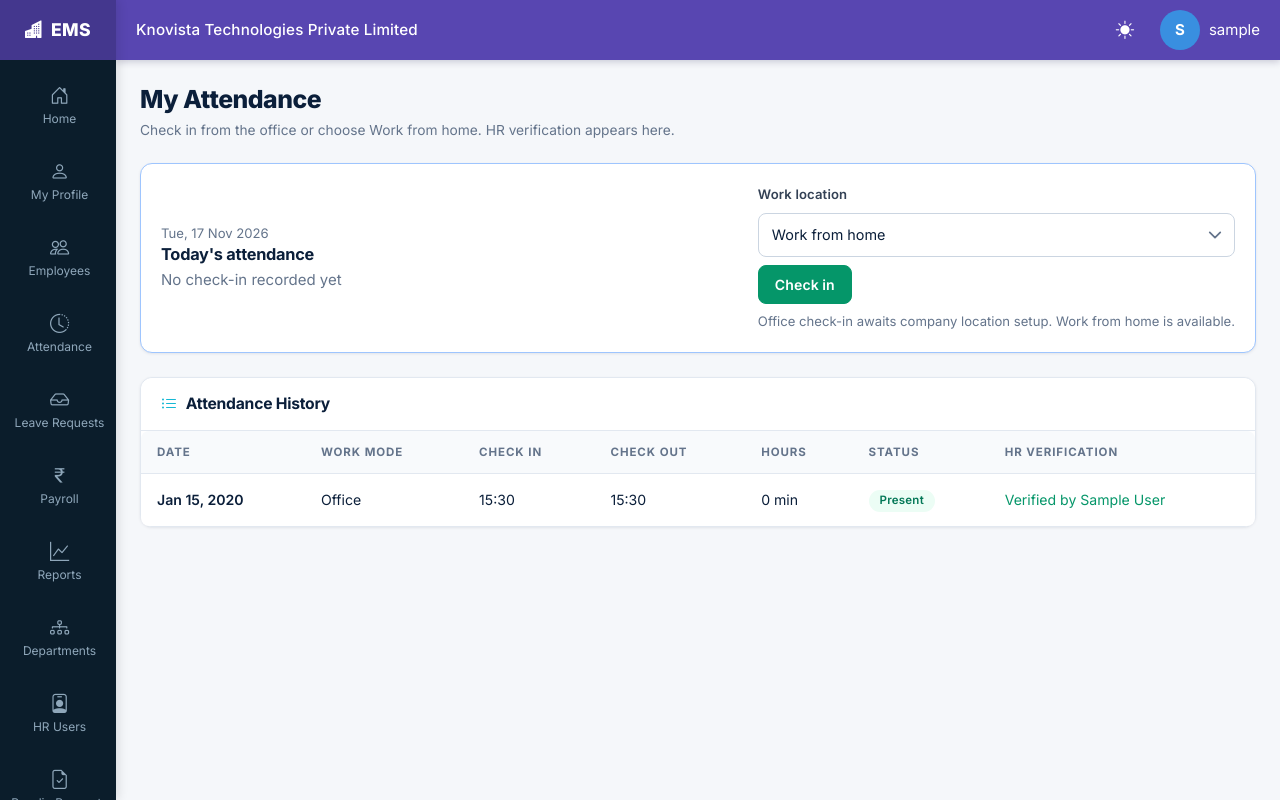
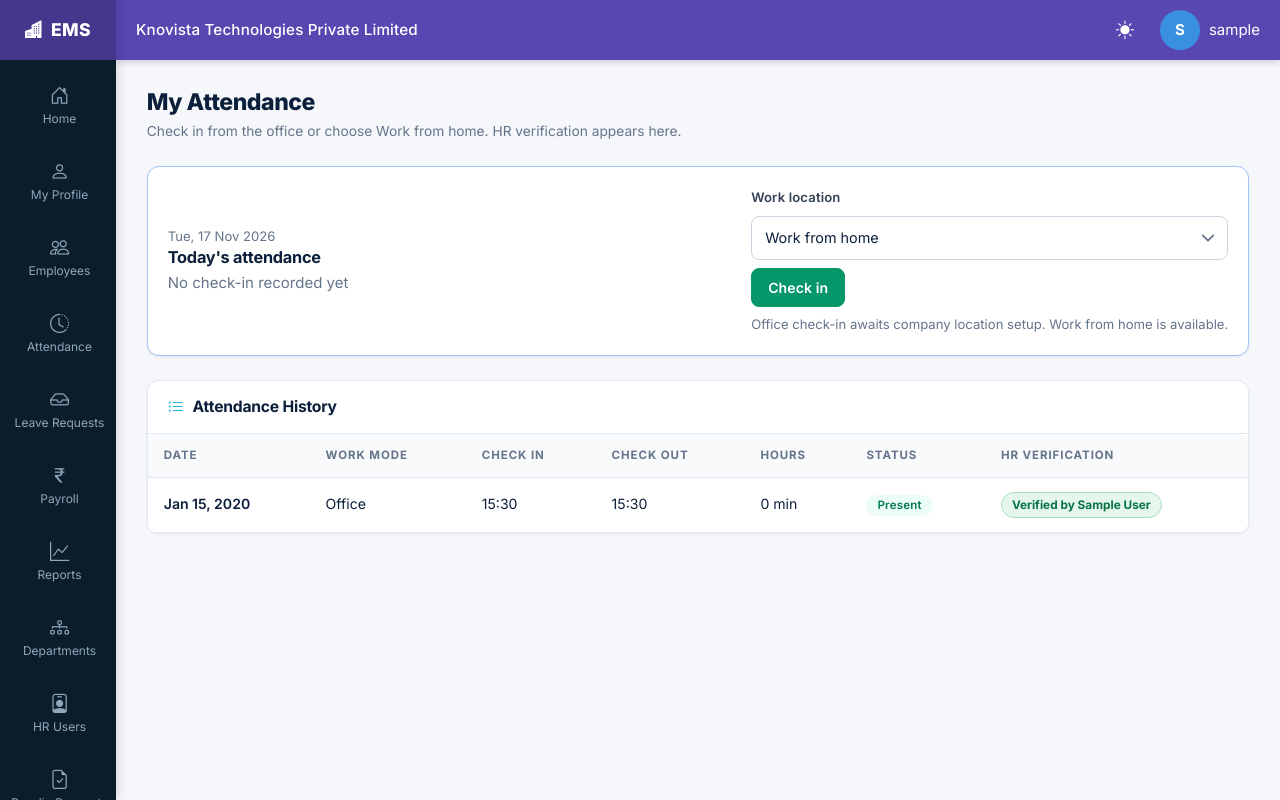
Before and after one commit to neethusanto/HRM_MANAGEMENT, a Django app: page /dashboard/my-attendance/ in a window 1280 px wide. Run offline with Django 5.2, Linux system fonts and the light colour scheme; a user stored in the database is signed in; tables that the repository leaves empty hold one stand-in row (values such as "Sample post").

Commit message:
Align application pages and standardize review states

```diff
--- a/Ems_app/templates/employee/_attendance_clock.html
+++ b/Ems_app/templates/employee/_attendance_clock.html
@@ -14,7 +14,7 @@
         <div class="text-muted">No check-in recorded yet</div>
       {% endif %}
       {% if clock_attendance %}
-        <div class="small mt-1">HR status: {% if clock_attendance.is_verified %}<span class="text-success fw-semibold">Verified</span>{% else %}<span class="text-warning-emphasis">Awaiting verification</span>{% endif %}</div>
+        <div class="small mt-2 d-flex align-items-center gap-2 flex-wrap">HR review: {% if clock_attendance.is_verified %}<span class="status-chip status-approved">Verified</span>{% else %}<span class="status-chip status-pending">Awaiting verification</span>{% endif %}</div>
       {% endif %}
     </div>
     <div>
--- a/Ems_app/templates/employee/attendance.html
+++ b/Ems_app/templates/employee/attendance.html
@@ -27,7 +27,7 @@
             <td>{{ att.check_out|date:"H:i"|default:"—" }}</td>
             <td>{{ att.working_hours }}</td>
             <td><span class="badge {% if att.status == 'present' %}bg-success{% elif att.status == 'absent' %}bg-danger{% elif att.status == 'late' %}bg-warning text-dark{% else %}bg-info{% endif %}">{{ att.get_status_display }}</span></td>
-            <td>{% if att.is_verified %}<span class="text-success">Verified{% if att.verified_by %} by {{ att.verified_by.get_full_name|default:att.verified_by.username }}{% endif %}</span>{% else %}<span class="text-warning-emphasis">Pending</span>{% endif %}</td>
+            <td>{% if att.is_verified %}<span class="status-chip status-approved">Verified{% if att.verified_by %} by {{ att.verified_by.get_full_name|default:att.verified_by.username }}{% endif %}</span>{% else %}<span class="status-chip status-pending">Pending verification</span>{% endif %}</td>
           </tr>
           {% empty %}
           <tr><td colspan="7" class="text-center text-muted py-4">No attendance records yet.</td></tr>
--- a/Ems_app/templates/employee/attendance_calendar.html
+++ b/Ems_app/templates/employee/attendance_calendar.html
@@ -38,7 +38,7 @@
       <div class="calendar-day {% if not cell.in_month %}outside{% endif %} {% if cell.date == today %}today{% endif %}">
         <div class="d-flex justify-content-between align-items-center">
           <strong>{{ cell.date|date:"j" }}</strong>
-          {% if cell.attendance %}<span class="badge {% if cell.attendance.is_verified %}bg-success{% else %}bg-warning text-dark{% endif %}" title="{% if cell.attendance.is_verified %}Verified{% else %}Awaiting HR verification{% endif %}">{% if cell.attendance.is_verified %}OK{% else %}Pending{% endif %}</span>{% endif %}
+          {% if cell.attendance %}<span class="status-chip {% if cell.attendance.is_verified %}status-approved{% else %}status-pending{% endif %}" title="{% if cell.attendance.is_verified %}Verified{% else %}Awaiting HR verification{% endif %}">{% if cell.attendance.is_verified %}Verified{% else %}Pending{% endif %}</span>{% endif %}
         </div>
         {% if cell.attendance %}
           <div class="calendar-detail small mt-2">
--- a/Ems_app/templates/employee/salary_list.html
+++ b/Ems_app/templates/employee/salary_list.html
@@ -43,7 +43,7 @@
                                     <i class="bi bi-file-earmark-pdf"></i> PDF
                                 </a>
                                 {% elif salary.payslip_request.status == 'pending' %}
-                                    <span class="badge bg-warning text-dark">Request pending</span>
+                                    <span class="status-chip status-pending">Request pending</span>
                                 {% else %}
                                     <form method="post" action="{% url 'Ems_app:payslip_request_create' salary.pk %}" class="d-inline">
                                         {% csrf_token %}
--- a/Ems_app/templates/hr/attendance_list.html
+++ b/Ems_app/templates/hr/attendance_list.html
@@ -316,7 +316,7 @@
                             {% if att.is_verified %}
                                 <small class="text-success">Verified{% if att.verified_by %} by {{ att.verified_by.get_full_name|default:att.verified_by.username }}{% endif %}</small>
                             {% else %}
-                                <small class="text-warning-emphasis">Pending verification</small>
+                                <span class="status-chip status-pending">Pending verification</span>
                             {% endif %}
                         </td>
                         <td class="text-end action-buttons">
--- a/Ems_app/templates/hr/employee_monthly_attendance.html
+++ b/Ems_app/templates/hr/employee_monthly_attendance.html
@@ -251,7 +251,7 @@
                             <td>{{ lv.start_date|date:"d-m-Y" }}</td>
                             <td>{{ lv.end_date|date:"d-m-Y" }}</td>
                             <td>
-                                <span class="badge {% if lv.status == 'pending' %}bg-warning{% elif lv.status == 'approved' %}bg-success{% else %}bg-danger{% endif %}">
+                                <span class="status-chip status-{{ lv.status }}">
                                     {{ lv.get_status_display }}
                                 </span>
                             </td>
--- a/Ems_app/templates/hr/leave_list.html
+++ b/Ems_app/templates/hr/leave_list.html
@@ -47,7 +47,7 @@
                                 {% if leave.review_response %}<small class="leave-list-reply"><i class="bi bi-chat-left-text me-1"></i>{{ leave.review_response|truncatechars:70 }}</small>{% endif %}
                             </td>
                             <td>
-                                <span class="badge {% if leave.status == 'pending' %}bg-warning{% elif leave.status == 'approved' %}bg-success{% else %}bg-danger{% endif %}">
+                                <span class="status-chip status-{{ leave.status }}">
                                     {{ leave.get_status_display }}
                                 </span>
                             </td>
--- a/Ems_app/templates/hr/payslip_requests.html
+++ b/Ems_app/templates/hr/payslip_requests.html
@@ -16,7 +16,7 @@
           <td>{{ item.salary.employee.department|default:"—" }}</td>
           <td>{{ item.salary.salary_month|date:"F Y" }}</td>
           <td>{{ item.requested_at|date:"d M Y, H:i" }}</td>
-          <td><span class="badge {% if item.status == 'approved' %}bg-success{% elif item.status == 'rejected' %}bg-danger{% else %}bg-warning text-dark{% endif %}">{{ item.get_status_display }}</span></td>
+          <td><span class="status-chip status-{{ item.status }}">{{ item.get_status_display }}</span></td>
           <td>
             {% if item.status == 'pending' %}
             <form method="post" action="{% url 'Ems_app:payslip_request_review' item.pk 'approve' %}" class="d-flex flex-column gap-2">
--- a/static/css/theme.css
+++ b/static/css/theme.css
@@ -765,8 +765,10 @@ html, body {
 .app-workspace { min-height: 100vh; margin-left: 116px; }
 .app-topbar {
     min-height: 60px;
-    position: sticky;
+    position: fixed;
     top: 0;
+    left: 116px;
+    right: 0;
     z-index: 1035;
     display: flex;
     align-items: center;
@@ -776,8 +778,8 @@ html, body {
     background: #5846b1;
     box-shadow: 0 2px 7px rgba(24, 20, 68, .2);
 }
-.topbar-company { font-size: .95rem; font-weight: 500; letter-spacing: .01em; }
-.topbar-actions { display: flex; align-items: center; gap: 16px; margin-left: auto; }
+.topbar-company { min-width: 0; overflow: hidden; text-overflow: ellipsis; white-space: nowrap; font-size: .95rem; font-weight: 500; letter-spacing: .01em; }
+.topbar-actions { display: flex; align-items: center; flex: 0 0 auto; gap: 16px; margin-left: auto; }
 .topbar-theme-toggle,
 .sidebar-toggle {
     width: 38px;
@@ -819,6 +821,79 @@ html, body {
 .sidebar-toggle { display: none; }
 .sidebar-backdrop { display: none; }
 .guest-workspace { margin-left: 0; }
+.app-workspace:not(.guest-workspace) { padding-top: 60px; }
+.app-main > .container-fluid {
+    width: 100%;
+    max-width: 1680px;
+    margin-inline: auto;
+    padding-inline: clamp(16px, 2.4vw, 40px) !important;
+}
+.app-main > .container-fluid.py-4 { padding-top: 28px !important; padding-bottom: 40px !important; }
+.app-main > .container-fluid.pt-3 { padding-top: 14px !important; padding-bottom: 0 !important; }
+.page-header { align-items: center; margin-bottom: 24px; gap: 16px 24px; }
+.page-header h2 { font-size: clamp(1.3rem, 1.8vw, 1.65rem); line-height: 1.25; }
+.page-header p { max-width: 760px; line-height: 1.55; }
+
+/* Consistent review state across attendance, leave, and payroll pages. */
+.status-chip,
+.leave-status {
+    display: inline-flex;
+    align-items: center;
+    justify-content: center;
+    gap: 5px;
+    width: fit-content;
+    padding: 5px 10px;
+    border: 1px solid transparent;
+    border-radius: 999px;
+    font-size: .74rem;
+    font-weight: 700;
+    line-height: 1.2;
+    white-space: nowrap;
+}
+.status-pending,
+.leave-status-pending,
+.badge.bg-warning {
+    color: #8a4b08 !important;
+    background: #fff4d6 !important;
+    border-color: #f3d58c !important;
+}
+.status-approved,
+.leave-status-approved {
+    color: #087443 !important;
+    background: #e5f7ed !important;
+    border-color: #a8dfbd !important;
+}
+.status-rejected,
+.leave-status-rejected {
+    color: #a52727 !important;
+    background: #fdeaea !important;
+    border-color: #f2baba !important;
+}
+.status-neutral {
+    color: #475569 !important;
+    background: #eef2f6 !important;
+    border-color: #d6dee8 !important;
+}
+[data-theme="dark"] .status-pending,
+[data-theme="dark"] .leave-status-pending,
+[data-theme="dark"] .badge.bg-warning {
+    color: #ffd982 !important;
+    background: rgba(153, 99, 9, .2) !important;
+    border-color: rgba(245, 184, 66, .38) !important;
+}
+[data-theme="dark"] .status-approved,
+[data-theme="dark"] .leave-status-approved {
+    color: #8ce2b2 !important;
+    background: rgba(22, 130, 74, .19) !important;
+    border-color: rgba(76, 190, 123, .35) !important;
+}
+[data-theme="dark"] .status-rejected,
+[data-theme="dark"] .leave-status-rejected {
+    color: #ffaaaa !important;
+    background: rgba(170, 45, 45, .2) !important;
+    border-color: rgba(224, 100, 100, .36) !important;
+}
+[data-theme="dark"] .status-neutral { color: #c5d0e0 !important; background: #253047 !important; border-color: #3b4962 !important; }
 
 @media (max-width: 767.98px) {
     .app-sidebar { transform: translateX(-100%); transition: transform .2s ease; }
@@ -830,11 +905,12 @@ html, body {
         z-index: 1040;
         background: rgba(4, 16, 27, .5);
     }
-    .app-workspace { margin-left: 0; }
+    .app-workspace { margin-left: 0; padding-top: 60px; }
     .sidebar-toggle { display: inline-flex; flex: 0 0 auto; }
-    .app-topbar { gap: 10px; padding: 0 12px; }
+    .app-topbar { left: 0; gap: 10px; padding: 0 12px; }
     .topbar-company { font-size: .82rem; line-height: 1.2; }
     .topbar-actions { gap: 7px; }
     .topbar-user-name { display: none; }
     .topbar-avatar { width: 36px; height: 36px; }
+    .app-main > .container-fluid.py-4 { padding-top: 20px !important; padding-bottom: 28px !important; }
 }
--- a/templates/base.html
+++ b/templates/base.html
@@ -22,27 +22,6 @@
         })();
     </script>
 
-    <script>
-        (function () {
-            const shell = document.getElementById('app');
-            const toggle = document.getElementById('sidebarToggle');
-            const backdrop = document.getElementById('sidebarBackdrop');
-            if (!shell || !toggle || !backdrop) return;
-            function closeSidebar() {
-                shell.classList.remove('sidebar-open');
-                toggle.setAttribute('aria-expanded', 'false');
-            }
-            toggle.addEventListener('click', function () {
-                const open = shell.classList.toggle('sidebar-open');
-                toggle.setAttribute('aria-expanded', String(open));
-            });
-            backdrop.addEventListener('click', closeSidebar);
-            document.addEventListener('keydown', function (event) {
-                if (event.key === 'Escape') closeSidebar();
-            });
-        })();
-    </script>
-
     <link href="https://cdn.jsdelivr.net/npm/bootstrap@5.3.2/dist/css/bootstrap.min.css" rel="stylesheet">
     <link rel="stylesheet" href="https://cdn.jsdelivr.net/npm/bootstrap-icons@1.11.3/font/bootstrap-icons.min.css">
     <link rel="preconnect" href="https://fonts.googleapis.com">
@@ -52,7 +31,7 @@
     {% load static %}
     <link rel="stylesheet" href="{% static 'css/style.css' %}">
     <link rel="stylesheet" href="{% static 'css/dashboard.css' %}">
-    <link rel="stylesheet" href="{% static 'css/theme.css' %}?v=20261117-4">
+    <link rel="stylesheet" href="{% static 'css/theme.css' %}?v=20261117-5">
     {% block extra_css %}{% endblock %}
 </head>
 <body class="role-{% if user.is_authenticated %}{{ user.profile.role }}{% else %}guest{% endif %}">
@@ -64,7 +43,7 @@
                     <span>EMS</span>
                 </a>
                 <nav class="sidebar-nav">
-                    <a class="sidebar-link" href="{% url 'Accounts:dashboard_redirect' %}"><i class="bi bi-house-door"></i><span>Home</span></a>
+                    <a class="sidebar-link" href="{% if user.profile.role == 'admin' %}{% url 'Ems_app:admin_dashboard' %}{% elif user.profile.role == 'hr' %}{% url 'Ems_app:hr_dashboard' %}{% else %}{% url 'Ems_app:employee_dashboard' %}{% endif %}"><i class="bi bi-house-door"></i><span>Home</span></a>
                     <a class="sidebar-link" href="{% url 'Ems_app:profile' %}"><i class="bi bi-person"></i><span>My Profile</span></a>
                     {% if user.profile.role == 'employee' %}
                         <a class="sidebar-link" href="{% url 'Ems_app:employee_attendance' %}"><i class="bi bi-clock-history"></i><span>Attendance</span></a>
@@ -186,6 +165,38 @@
         })();
     </script>
 
+    <script>
+        (function () {
+            const shell = document.getElementById('app');
+            const toggle = document.getElementById('sidebarToggle');
+            const backdrop = document.getElementById('sidebarBackdrop');
+            if (!shell || !toggle || !backdrop) return;
+            function closeSidebar() {
+                shell.classList.remove('sidebar-open');
+                toggle.setAttribute('aria-expanded', 'false');
+            }
+            toggle.addEventListener('click', function () {
+                const open = shell.classList.toggle('sidebar-open');
+                toggle.setAttribute('aria-expanded', String(open));
+            });
+            backdrop.addEventListener('click', closeSidebar);
+            document.addEventListener('keydown', function (event) {
+                if (event.key === 'Escape') closeSidebar();
+            });
+            const currentPath = window.location.pathname.replace(/\/+$/, '') || '/';
+            const candidates = Array.from(shell.querySelectorAll('.sidebar-link')).map(function (link) {
+                return { link: link, path: new URL(link.href, window.location.origin).pathname.replace(/\/+$/, '') || '/' };
+            }).sort(function (a, b) { return b.path.length - a.path.length; });
+            const active = candidates.find(function (item) {
+                return currentPath === item.path || (item.path !== '/' && currentPath.startsWith(item.path + '/'));
+            });
+            if (active) {
+                active.link.classList.add('active');
+                active.link.setAttribute('aria-current', 'page');
+            }
+        })();
+    </script>
+
     {% block extra_js %}{% endblock %}
 </body>
 </html>
```
